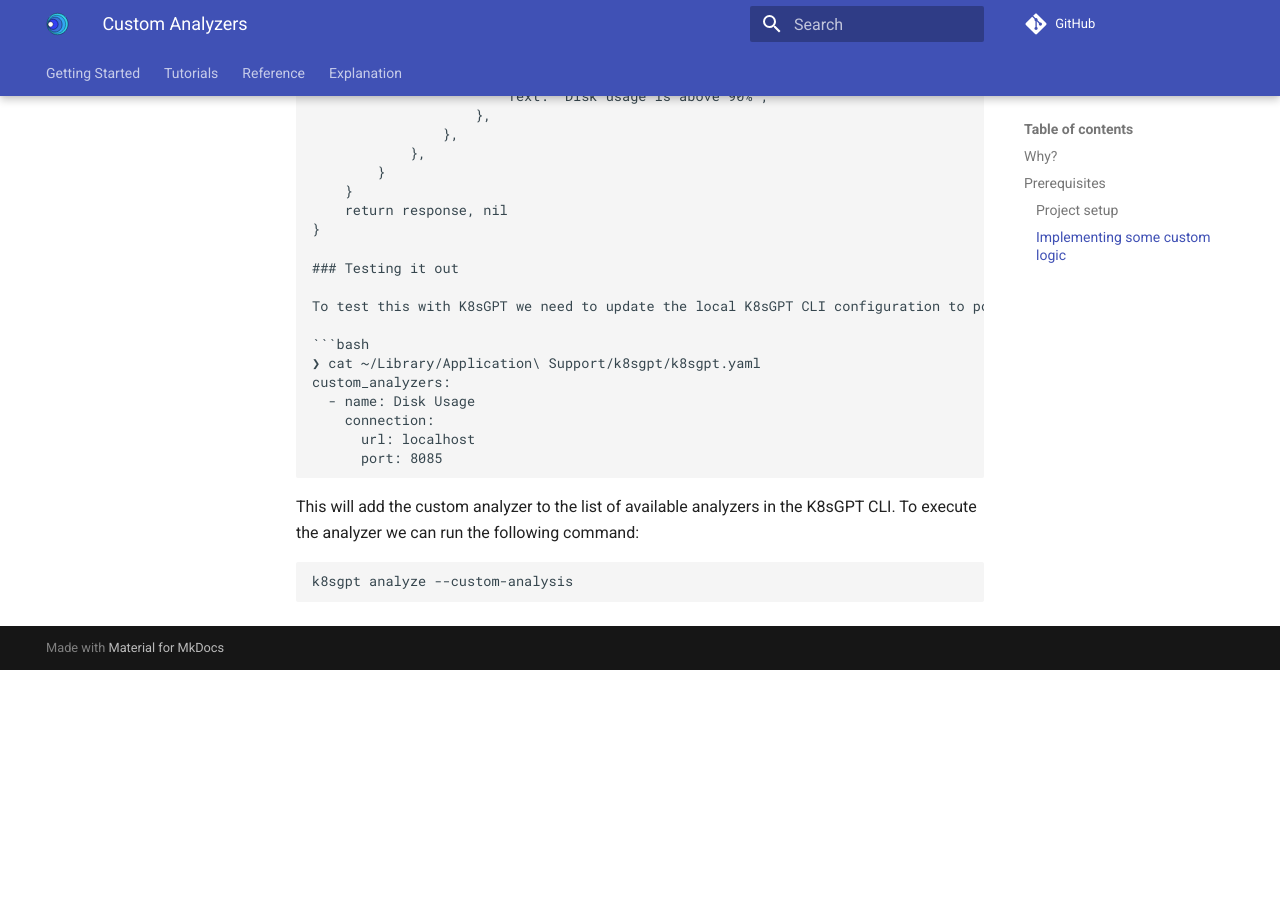
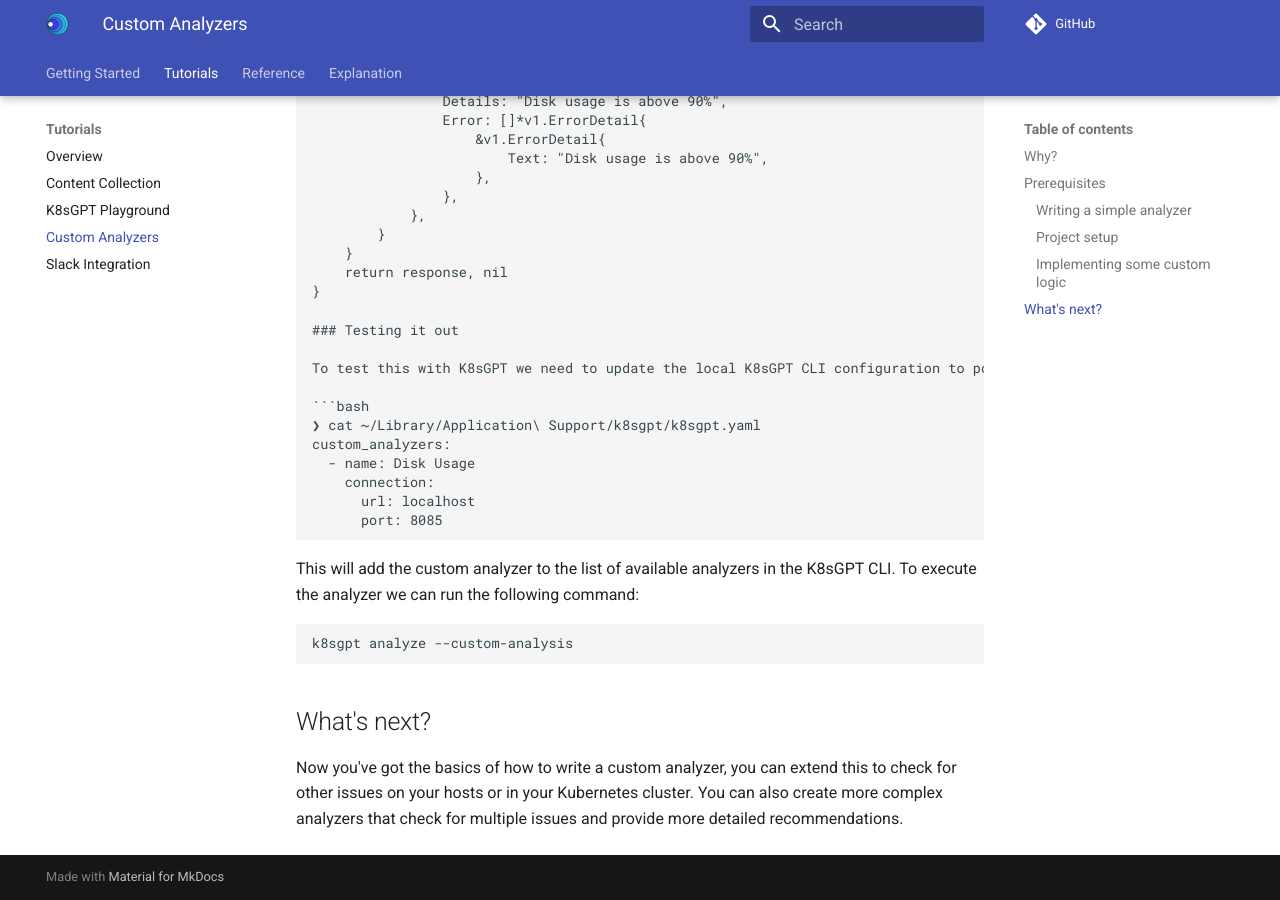
Before and after one commit to k8sgpt-ai/docs, an MkDocs documentation site: the page built from docs/tutorials/custom-analyzers.md, in a window 1280 px wide and 900 px high, scrolled down 3099 px. Built offline with MkDocs 1.6.1 and Material for MkDocs 9.7.7, drawn with Linux system fonts in a browser that asks for light colours; comment, search, counter and statistics services are not loaded; before the commit the page ends 3769 px from its top, so only the background shows below that; some of the changed text lies outside the part shown.

Commit message:
feat: tutorial for custom analysis
Signed-off-by: Alex Jones <alexsimonjones@gmail.com>

````diff
--- a/docs/tutorials/custom-analyzers.md
+++ b/docs/tutorials/custom-analyzers.md
@@ -14,7 +16,8 @@ For example, you may wish to scan the Kubernetes cluster nodes more deeply to un
 - [Golang](https://golang.org/doc/install) go1.22 or higher
 
 
- ## Writing a simple analyzer
+
+### Writing a simple analyzer
 
  The K8sGPT CLI, operator and custom analyzers all use a GRPC API to communicate with each other. The API is defined in the [buf.build/k8sgpt-ai/k8sgpt](https://buf.build/k8sgpt-ai/k8sgpt/docs/main:schema.v1) repository. Buf is a tool that helps you manage Protobuf files. You can install it by following the instructions [here](https://docs.buf.build/installation).
  Another advantage of buf is that when you import a Protobuf file, it will automatically download the dependencies for you. This is useful when you are working with Protobuf files that have dependencies on other Protobuf files. Additionally, you'll always be able to get the latest version of the Protobuf files.
@@ -167,3 +170,7 @@ To execute the analyzer we can run the following command:
 ```bash
 k8sgpt analyze --custom-analysis
 ```
+
+## What's next?
+
+Now you've got the basics of how to write a custom analyzer, you can extend this to check for other issues on your hosts or in your Kubernetes cluster. You can also create more complex analyzers that check for multiple issues and provide more detailed recommendations.
--- a/mkdocs.yml
+++ b/mkdocs.yml
@@ -17,6 +17,8 @@ nav:
       - Overview: tutorials/index.md
       - Content Collection: tutorials/content-collection/content-collection.md
       - K8sGPT Playground: tutorials/playground.md
+      - Custom Analyzers: tutorials/custom-analyzers.md
+      - Slack Integration: tutorials/slack-integration.md
   - Reference:
       - CLI:
           - Overview: reference/cli/index.md
````
Also changed, not shown: other parts of docs/tutorials/custom-analyzers.md (+2 -0 lines), 1 other file.
